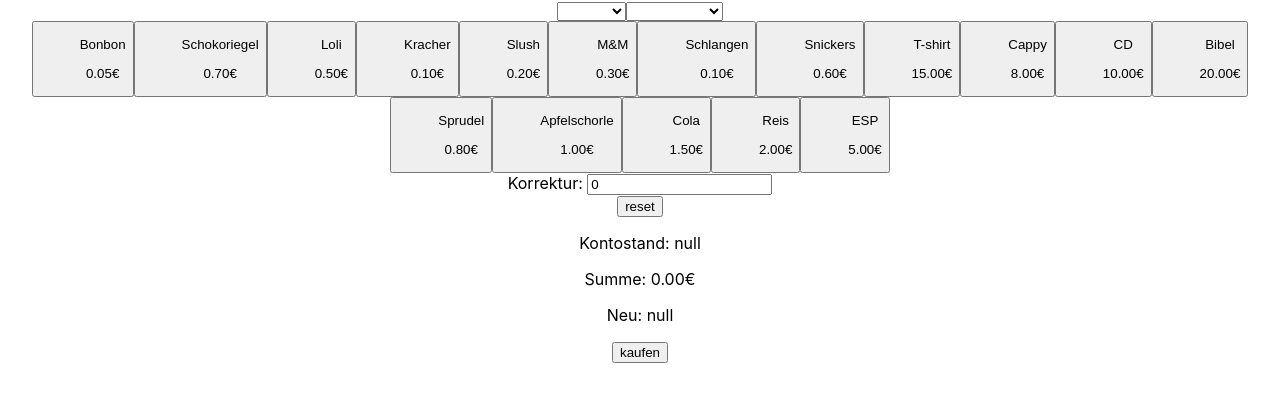
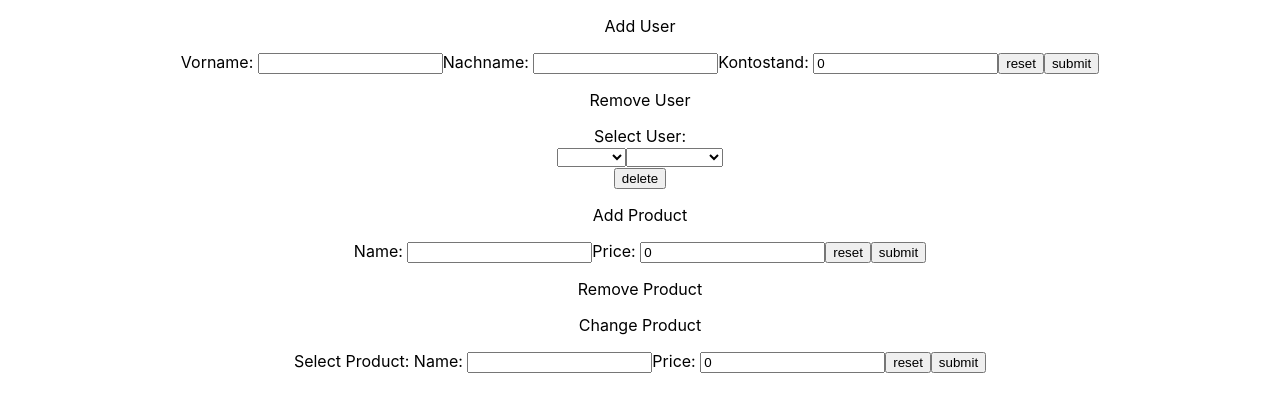
Before and after one commit to BountyApplication/BountyApplication, a React (Create React App) app in the folder bountyAppUi/: page / in a window 1280 px wide. Shown: the top 412 px of the page. Built offline with nearby package versions, Linux system fonts and the light colour scheme.

Commit message:
admin view start

```diff
--- a/bountyAppUi/src/bounty/BountyApp.js
+++ b/bountyAppUi/src/bounty/BountyApp.js
@@ -1,13 +1,12 @@
 import '../App.css';
-import AdminUi from './AdminUi';
-import GeneralUi from './GeneralUi';
-import ProductSelect from './ProductSelect';
+import AdminUi from './adminUi/AdminUi';
+import GeneralUi from './generalUi/GeneralUi';
 
 export default function BountyApp() {
   return (
     <div className="App">
-        <GeneralUi />
-        {/* <AdminUi /> */}
+        {/* <GeneralUi /> */}
+        <AdminUi />
     </div>
   );
 }
--- /dev/null
+++ b/bountyAppUi/src/bounty/adminUi/AddProduct.js
@@ -0,0 +1,39 @@
+// import '../App.css';
+import React from 'react';
+
+export default class AddProduct extends React.Component {
+    constructor(props) {
+        super(props);
+
+        this.state = {
+            productName: "",
+            productPrice: 0,
+        };
+    }
+
+    reset() {
+        this.setState({
+            productName: "",
+            productPrice: 0,
+        });
+    }
+
+    submit() {
+        console.log(this.state.productName);
+        console.log(this.state.productPrice);
+        this.reset();
+        // do server
+    }
+
+    render() {
+        return(
+            <div className='AddProduct'>
+                <p>{"Add Product"}</p>
+                {"Name: "} <input type="text" value={this.state.productName} onChange={event=>{this.setState({productName: event.target.value})}} />
+                {"Price: "} <input type="number" value={this.state.productPrice.toString()} onChange={event=>{this.setState({productPrice: Math.floor(parseFloat(event.target.value)*100)/100})}} onKeyPress={(event)=>{if(!/[0-9|.]/.test(event.key)) event.preventDefault();}} />
+                <button className='reset' onClick={this.reset.bind(this)}>{"reset"}</button>
+                <button className='submit' onClick={this.submit.bind(this)}>{"submit"}</button>
+            </div>
+        );
+    }
+}
--- /dev/null
+++ b/bountyAppUi/src/bounty/adminUi/AddUser.js
@@ -0,0 +1,39 @@
+// import '../App.css';
+import React from 'react';
+
+export default class AddUser extends React.Component {
+    constructor(props) {
+        super(props);
+
+        this.state = {
+            userFirstname: "",
+            userLastname: "",
+            userBalance: 0,
+        };
+    }
+
+    reset() {
+        this.setState({userFirstname: "", userLastname: "", userBalance: 0});
+    }
+
+    submit() {
+        console.log(this.state.userFirstname);
+        console.log(this.state.userLastname);
+        console.log(this.state.userBalance);
+        this.reset();
+        // update server
+    }
+
+    render() {
+        return(
+            <div className='AddUSer'>
+                <p>{"Add User"}</p>
+                {"Vorname: "} <input type="text" value={this.state.userFirstname} onChange={event=>{this.setState({userFirstname: event.target.value})}}/>
+                {"Nachname: "} <input type="text" value={this.state.userLastname} onChange={event=>{this.setState({userLastname: event.target.value})}} />
+                {"Kontostand: "} <input type="number" value={this.state.userBalance.toString()} onChange={event=>{this.setState({userBalance: Math.floor(parseFloat(event.target.value)*100)/100})}} onKeyPress={(event)=>{if(!/[0-9|.]/.test(event.key)) event.preventDefault();}} />
+                <button className="reset" onClick={this.reset.bind(this)}>{"reset"}</button>
+                <button className='submit' onClick={this.submit.bind(this)}>{"submit"}</button>
+            </div>
+        );
+    }
+}
--- /dev/null
+++ b/bountyAppUi/src/bounty/adminUi/AdminUi.js
@@ -0,0 +1,53 @@
+// import '../App.css';
+import React from 'react';
+import AddProduct from './AddProduct';
+import AddUser from './AddUser';
+import ChangeProduct from './ChangeProduct';
+import RemoveProduct from './RemoveProduct';
+import RemoveUser from './RemoveUser';
+
+export default class AdminUi extends React.Component {
+    constructor(props) {
+        super(props);
+
+        this.state = {
+            userId: null,
+            userFirstname: "",
+            userLastname: "",
+        }
+    }
+
+    setUserId(id) {
+        if(id!==-1) {
+            this.setState({userId: id});
+            console.log(id);
+        } else {
+            this.reset();
+            console.log("Error invalid user select responde");
+        }
+    }
+
+    setUserFirstname(name, callback) {
+        this.setState({userFirstname: name}, callback);
+    }
+
+    setUserLastname(name, callback) {
+        this.setState({userLastname: name}, callback);
+    }
+
+    reset() {
+        this.setState({userId: null, userFirstname: "", userLastname: ""})
+    }
+
+    render() {
+        return(
+            <div className="GeneralUi">
+                <AddUser />
+                <RemoveUser />
+                <AddProduct />
+                <RemoveProduct />
+                <ChangeProduct />
+            </div>
+        );
+    }
+}
--- /dev/null
+++ b/bountyAppUi/src/bounty/adminUi/ChangeProduct.js
@@ -0,0 +1,40 @@
+// import '../App.css';
+import React from 'react';
+
+export default class ChangeProduct extends React.Component {
+    constructor(props) {
+        super(props);
+
+        this.state = {
+            productName: "",
+            productPrice: 0,
+        };
+    }
+
+    reset() {
+        this.setState({
+            productName: "",
+            productPrice: 0,
+        });
+    }
+
+    submit() {
+        console.log(this.state.productName);
+        console.log(this.state.productPrice);
+        this.reset();
+        // do server
+    }
+
+    render() {
+        return(
+            <div className='ChangeProduct'>
+                <p>{"Change Product"}</p>
+                {"Select Product: "}
+                {"Name: "} <input type="text" value={this.state.productName} onChange={event=>{this.setState({productName: event.target.value})}} />
+                {"Price: "} <input type="number" value={this.state.productPrice.toString()} onChange={event=>{this.setState({productPrice: Math.floor(parseFloat(event.target.value)*100)/100})}} onKeyPress={(event)=>{if(!/[0-9|.]/.test(event.key)) event.preventDefault();}} />
+                <button className='reset' onClick={this.reset.bind(this)}>{"reset"}</button>
+                <button className='submit' onClick={this.submit.bind(this)}>{"submit"}</button>
+            </div>
+        );
+    }
+}
--- /dev/null
+++ b/bountyAppUi/src/bounty/adminUi/RemoveProduct.js
@@ -0,0 +1,20 @@
+// import '../App.css';
+import React from 'react';
+
+export default class RemoveProduct extends React.Component {
+    constructor(props) {
+        super(props);
+
+        this.state = {
+
+        }
+    }
+
+    render() {
+        return(
+            <div className='RemoveProduct'>
+                <p>{"Remove Product"}</p>
+            </div>
+        );
+    }
+}
--- /dev/null
+++ b/bountyAppUi/src/bounty/adminUi/RemoveUser.js
@@ -0,0 +1,52 @@
+// import '../App.css';
+import React from 'react';
+import UserSelect from '../generalUi/UserSelect';
+
+export default class RemoveUser extends React.Component {
+    constructor(props) {
+        super(props);
+
+        this.state = {
+            userId: null,
+            userFirstname: "",
+            userLastname: "",
+        }
+    }
+
+    setUserId(id) {
+        if(id!==-1) {
+            this.setState({userId: id});
+            console.log(id);
+        } else {
+            this.reset();
+            console.log("Error invalid user select responde");
+        }
+    }
+
+    setUserFirstname(name, callback) {
+        this.setState({userFirstname: name}, callback);
+    }
+
+    setUserLastname(name, callback) {
+        this.setState({userLastname: name}, callback);
+    }
+
+    reset() {
+        this.setState({userId: null, userFirstname: "", userLastname: ""})
+    }
+
+    submit() {
+        this.reset();
+        // do server
+    }
+
+    render() {
+        return(
+            <div className='RemoveUser'>
+                <p>{"Remove User"}</p>
+                {"Select User: "} <UserSelect reset={this.reset.bind(this)} setUserId={this.setUserId.bind(this)} setUserFirstname={this.setUserFirstname.bind(this)} setUserLastname={this.setUserLastname.bind(this)} userFirstname={this.state.userFirstname} userLastname={this.state.userLastname} />
+                <button className='submit' onClick={this.submit.bind(this)}>{"delete"}</button>
+            </div>
+        );
+    }
+}
--- a/bountyAppUi/src/bounty/GeneralUi.js
+++ b/bountyAppUi/src/bounty/generalUi/GeneralUi.js
@@ -41,6 +41,7 @@ export default class GeneralUi extends React.Component {
     }
 
     getUserBalance() {
+        // do server
         let balance = 10;
         this.setState({userBalance: balance});
     }
--- a/bountyAppUi/src/bounty/ProductSelect.js
+++ b/bountyAppUi/src/bounty/generalUi/ProductSelect.js
@@ -7,26 +7,7 @@ export default class ProductSelect extends React.Component {
         super(props);
 
         this.state = {
-            products: [
-                { id: 0, name: "Bonbon", price: .05, amount: 0,},
-                { id: 1, name: "Schokoriegel", price: .7, amount: 0,},
-                { id: 2, name: "Loli", price: .5, amount: 0,},
-                { id: 3, name: "Kracher", price: .1, amount: 0,},
-                { id: 4, name: "Slush", price: .2, amount: 0,},
-                { id: 5, name: "M&M", price: .3, amount: 0,},
-                { id: 6, name: "Schlangen", price: .1, amount: 0,},
-                { id: 7, name: "Snickers", price: .6, amount: 0,},
-                { id: 8, name: "T-shirt", price: 15, amount: 0,},
-                { id: 9, name: "Cappy", price: 8, amount: 0,},
-                { id: 10, name: "CD", price: 10, amount: 0,},
-                { id: 11, name: "Bibel", price: 20, amount: 0,},
-                { id: 12, name: "Sprudel", price: 0.8, amount: 0,},
-                { id: 13, name: "Apfelschorle", price: 1, amount: 0,},
-                { id: 14, name: "Cola", price: 1.5, amount: 0,},
-                { id: 15, name: "Reis", price: 2, amount: 0},
-                { id: 16, name: "ESP", price: 5, amount: 0},
-            ],
-
+            products: this.getProducts(),
             correction: 0,
         }
         this.props.setSubmitCallback(this.submitProducts.bind(this));
@@ -48,6 +29,29 @@ export default class ProductSelect extends React.Component {
             price+=this.state.products[i].amount*this.state.products[i].price;
         price+=this.state.correction;
         return price;
+    }
+
+    getProducts() {
+        // do sever
+        return [
+            { id: 0, name: "Bonbon", price: .05, amount: 0,},
+            { id: 1, name: "Schokoriegel", price: .7, amount: 0,},
+            { id: 2, name: "Loli", price: .5, amount: 0,},
+            { id: 3, name: "Kracher", price: .1, amount: 0,},
+            { id: 4, name: "Slush", price: .2, amount: 0,},
+            { id: 5, name: "M&M", price: .3, amount: 0,},
+            { id: 6, name: "Schlangen", price: .1, amount: 0,},
+            { id: 7, name: "Snickers", price: .6, amount: 0,},
+            { id: 8, name: "T-shirt", price: 15, amount: 0,},
+            { id: 9, name: "Cappy", price: 8, amount: 0,},
+            { id: 10, name: "CD", price: 10, amount: 0,},
+            { id: 11, name: "Bibel", price: 20, amount: 0,},
+            { id: 12, name: "Sprudel", price: 0.8, amount: 0,},
+            { id: 13, name: "Apfelschorle", price: 1, amount: 0,},
+            { id: 14, name: "Cola", price: 1.5, amount: 0,},
+            { id: 15, name: "Reis", price: 2, amount: 0},
+            { id: 16, name: "ESP", price: 5, amount: 0},
+        ];
     }
 
     submitProducts() {
```
Also changed, not shown: bountyAppUi/src/bounty/AdminUi.js (deleted, +0 -61 lines), bountyAppUi/src/bounty/generalUi/UserSelect.js (renamed from bountyAppUi/src/bounty/UserSelect.js, +17 -12 lines), bountyAppUi/src/bounty/generalUi/Product.js (renamed from bountyAppUi/src/bounty/Product.js).
